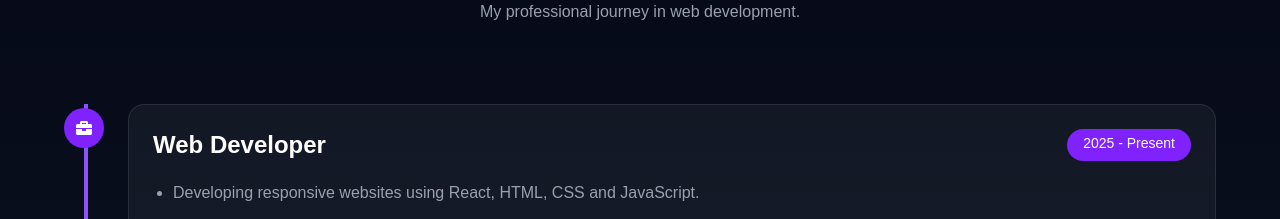
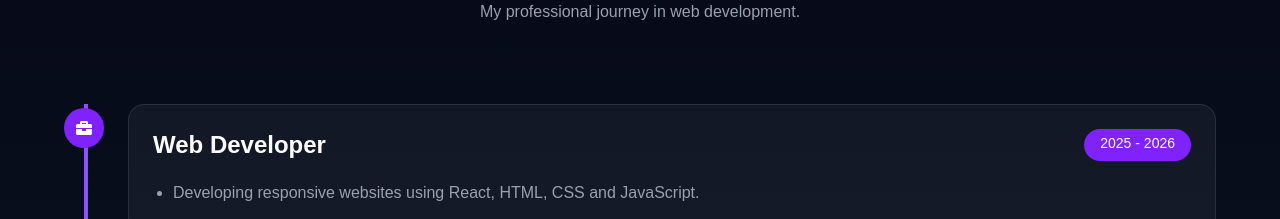
Before and after one commit to Jadhav14/swati-portfolio, a React (Vite) app: page / in a window 1280 px wide. Shown: the part 3180-3399 px from the top of the page. Built offline with nearby package versions, Linux system fonts and the light colour scheme.

Commit message:
Update duration for Web Developer experience

```diff
--- a/src/components/Experience.jsx
+++ b/src/components/Experience.jsx
@@ -4,7 +4,7 @@ const experience = [
 
   {
     company: "Web Developer",
-    duration: "2025 - Present",
+    duration: "2025 - 2026",
     description: [
       "Developing responsive websites using React, HTML, CSS and JavaScript.",
       "Building reusable UI components.",
```
